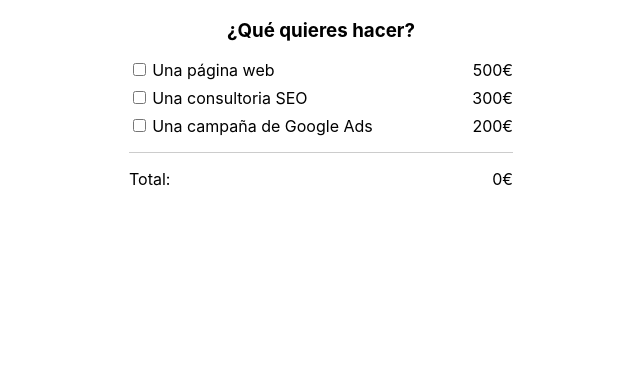
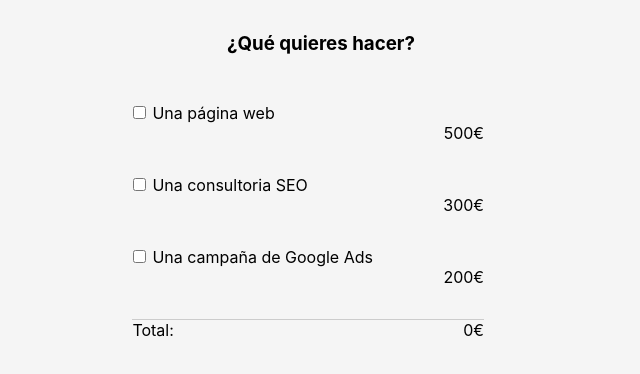
Before and after one commit to XaviOli/presupuesto-app, a React (Create React App) app: page / in a window 1280 px wide. Shown: the top 374 px of the page, without its empty margins (319-959 px from the left). Built offline with nearby package versions, Linux system fonts and the light colour scheme.

Commit message:
GlobalStyle

```diff
--- a/package.json
+++ b/package.json
@@ -9,6 +9,7 @@
     "react": "^18.2.0",
     "react-dom": "^18.2.0",
     "react-scripts": "5.0.1",
+    "styled-components": "^5.3.5",
     "web-vitals": "^2.1.4"
   },
   "scripts": {
--- a/src/App.js
+++ b/src/App.js
@@ -1,7 +1,12 @@
 import React from 'react'
 import { useState } from "react";
 import { services } from "./utils/services.js";
-import './App.css';
+import { Title, Products, Items, Selections, Dist, Quantity } from "./components/Category/styles.js";
+import { GlobalStyle } from './GlobalStyles.js';
+
+// import './App.css';
+
+  // Ejercicio 1
 
   // El valor del input sólo puede ser modificado si se modifica
   // el estado relacionado con ese input.
@@ -11,6 +16,7 @@ const getFormattedPrice = (price) => `${price.toFixed(0)}€`;
   // Un arreglo de longitud igual al número de checkbox con método fill.
 
   function App() {
+
   const [checkedState, setCheckedState] = useState(
     new Array(services.length).fill(false)
   );
@@ -39,14 +45,15 @@ const getFormattedPrice = (price) => `${price.toFixed(0)}€`;
   };
 
   return (
-    <div className="App">
-      <h3>¿Qué quieres hacer?</h3>
-      <ul className="services-list">
+    <div>
+      <GlobalStyle />
+      <Title>¿Qué quieres hacer?</Title>
+      <Products>
         {services.map(({ name, price }, index) => {
           return (
-            <li key={index}>
-              <div className="services-list-item">
-                <div className="left-section">
+            <Selections key={index}>
+              <div>
+                <div>
                   <input
                     type="checkbox"
                     id={`custom-checkbox-${index}`}
@@ -55,20 +62,20 @@ const getFormattedPrice = (price) => `${price.toFixed(0)}€`;
                     checked={checkedState[index]}
                     onChange={() => handleOnChange(index)}
                   />
-                  <label htmlFor={`custom-checkbox-${index}`}>{name}</label>
+                  <Dist htmlFor={`custom-checkbox-${index}`}>{name}</Dist>
                 </div>
-                <div className="right-section">{getFormattedPrice(price)}</div>
+                <Quantity>{getFormattedPrice(price)}</Quantity>
               </div>
-            </li>
+            </Selections>
           );
         })}
-        <li>
-          <div className="services-list-item">
-            <div className="left-section">Total:</div>
-            <div className="right-section">{getFormattedPrice(total)}</div>
-          </div>
-        </li>
-      </ul>
+        <Selections>
+          <Items>
+            <div>Total:</div>
+            <div>{getFormattedPrice(total)}</div>
+          </Items>
+        </Selections>
+      </Products>
     </div>
   );
 }
--- /dev/null
+++ b/src/GlobalStyles.js
@@ -0,0 +1,38 @@
+import { createGlobalStyle } from "styled-components";
+
+export const GlobalStyle = createGlobalStyle`
+    html {
+        margin: 0;
+        padding: 0;
+        box-sizing: border-box;
+        font-family: -apple-system, BlinkMacSystemFont, 'Segoe UI', Roboto, Oxygen, Ubuntu, Cantarell, 'Open Sans', 'Helvetica Neue', sans-serif;
+    }
+
+    *, *::before, *::after {
+        box-sizing: inherit;
+    }
+
+    ul, li, h1, h2, h3, p, button {
+        margin: 2rem;
+    }
+
+    ul {
+        list-style: none;
+    }
+
+    button {
+        background: transparent;
+        border: 0;
+        outline: 0;
+    }
+
+    body {
+        background: whitesmoke;
+        height: 100vh;
+        margin: 0 auto;
+        max-width: 500px;
+        overscroll-behavior: none;
+        width: 100%;
+    }
+
+`
--- /dev/null
+++ b/src/components/Category/styles.js
@@ -0,0 +1,39 @@
+import styled from 'styled-components';
+
+export const Title = styled.h3`
+  text-align: center;
+`
+
+export const Products = styled.ul`
+  width: 78%;
+  margin: 0 auto;
+  list-style: none;
+  padding: 0;
+`
+
+export const Items = styled.div`
+  display: flex;
+  justify-content: space-between;
+  vertical-align: text-bottom;
+  margin-left: 0.2rem;
+  border-top: 1px solid #ccc;
+`
+
+export const Selections = styled.li`
+  margin-bottom: 0.5rem;
+  /* border-top: 1px solid #ccc; */
+  margin-top: 1rem;
+  padding-top: 1rem;
+  vertical-align: text-bottom;
+  margin-left: 0.2rem;
+`
+
+export const Dist = styled.label`
+  vertical-align: text-bottom;
+  margin-left: 0.2rem;
+`
+
+export const Quantity = styled.div`
+  text-align: right;
+  margin-bottom: 0.5rem;
+`
```
Also changed, not shown: src/utils/services.js (line endings or trailing spaces), 1 other file (tests, documents, lock files or other folders).
